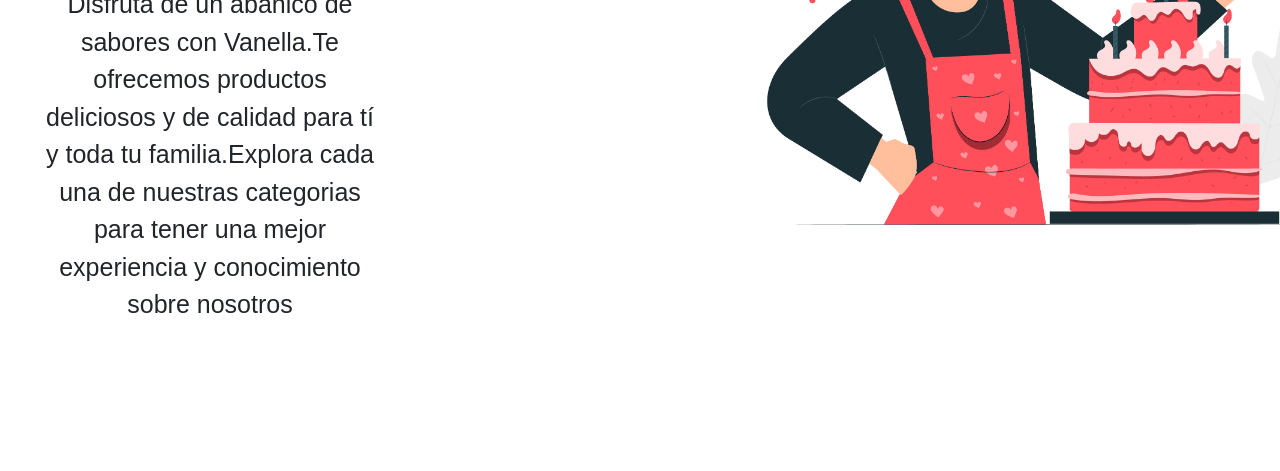
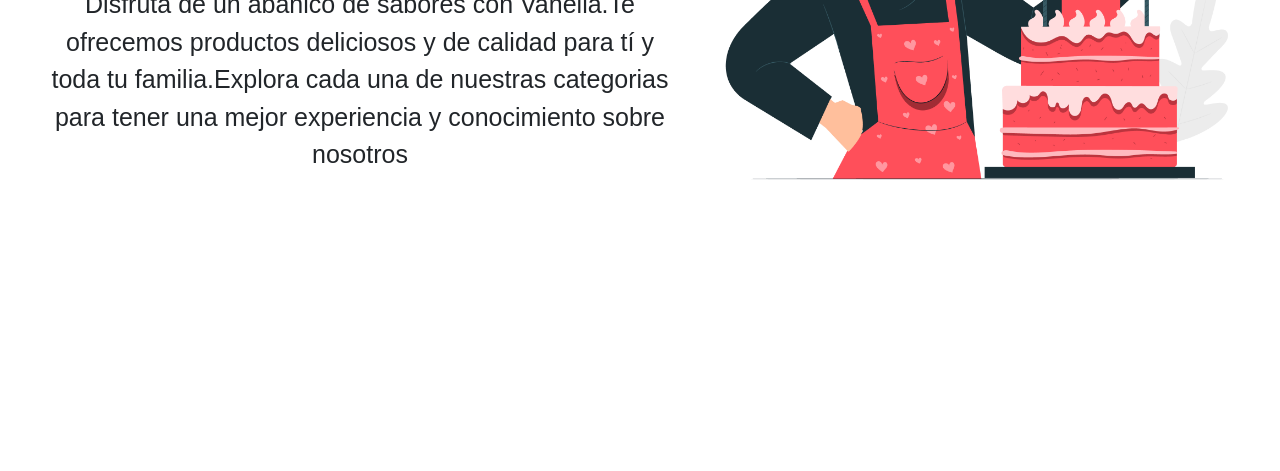
Before and after one commit to RebecaTirri/PFTirri, a website: page index.html in a window 1280 px wide. Shown: the part 392-863 px from the top of the page. Drawn offline with nearby package versions, Linux system fonts and the light colour scheme.

Commit message:
ultimo arreglo

```diff
--- a/scss/layout/_index.scss
+++ b/scss/layout/_index.scss
@@ -20,10 +20,10 @@
   /* fondo de inicio*/
 .fondo {
     background-image: url(../multimedia/mujer-con-torta.jpg);
-    background-position-x: 750px;
+    background-position-x: 710px;
     background-position-y: 1px;
     background-repeat: no-repeat;
-    background-size: 600px;
+    background-size: 550px;
     object-fit: contain;
   }
 
@@ -46,7 +46,7 @@
   }
 
   section article p {
-    padding: 0px 900px 0px 40px;
+    padding: 0px 600px 0px 40px;
     text-align: center;
     font-size: 25px;
   }
```
Also changed, not shown: css/style.css.
